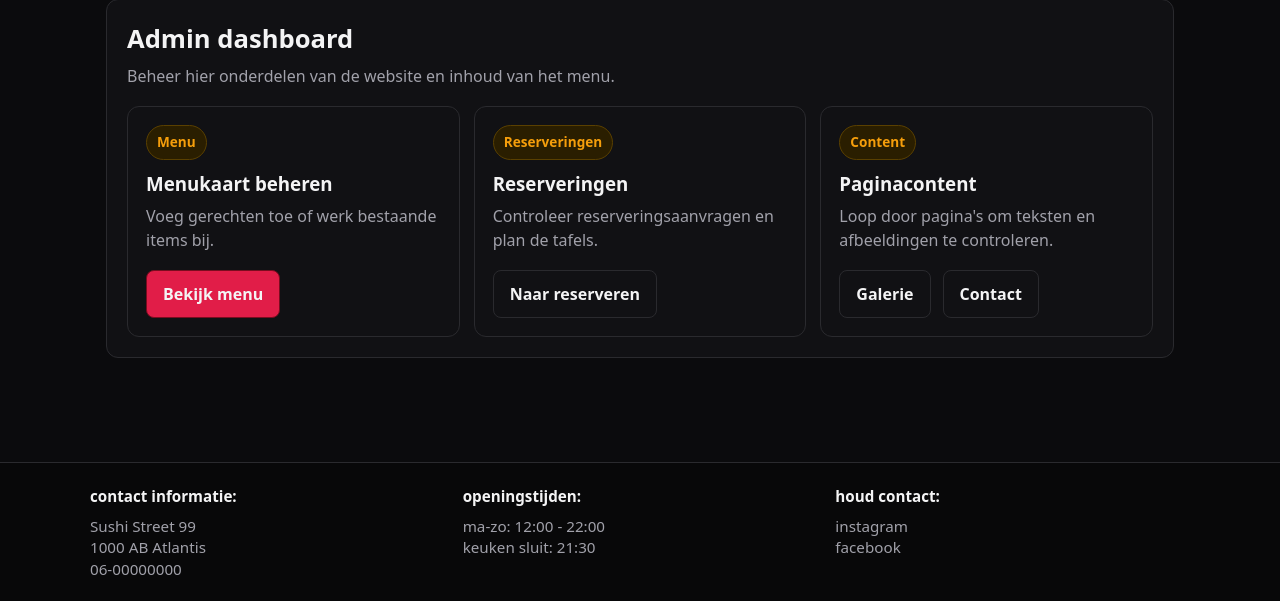
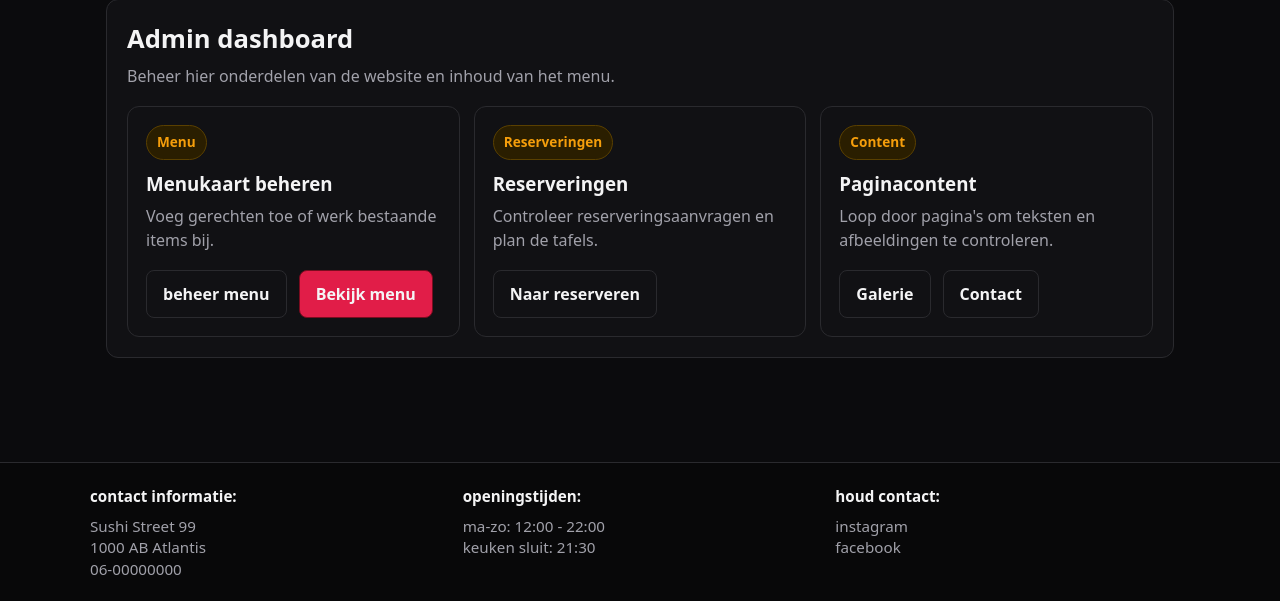
Before and after one commit to Yonaki51/webapplicatie-1-restaurant-website, a PHP site: page /admin.php in a window 1280 px wide. Shown: the part 138-739 px from the top of the page. Run offline with PHP 8.4, Linux system fonts and the light colour scheme; a stand-in replaces the project's code that opens the database connection.

Commit message:
knop toegevoegd om het menu te beheren. gaat nog nergens heen

```diff
--- a/admin.php
+++ b/admin.php
@@ -42,6 +42,7 @@
 					<h3>Menukaart beheren</h3>
 					<p>Voeg gerechten toe of werk bestaande items bij.</p>
 					<div class="hero-actions">
+						<a class="btn btn-ghost" href="/menu.php">beheer menu</a>
 						<a class="btn btn-primary" href="/menu.php">Bekijk menu</a>
 					</div>
 				</article>
```
